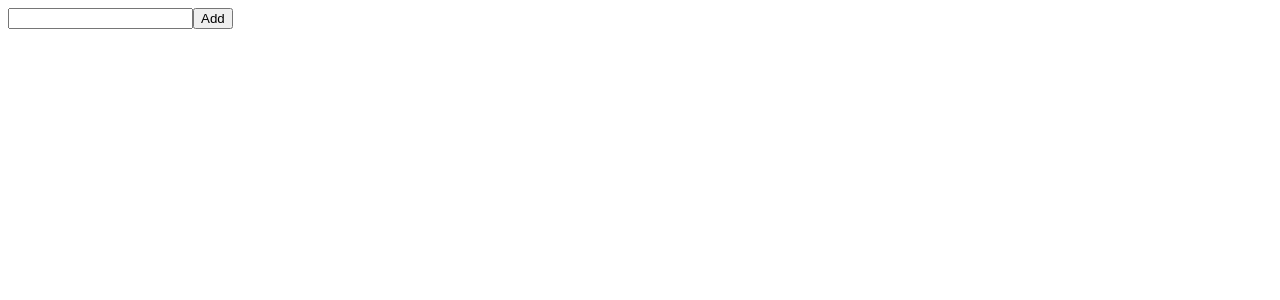
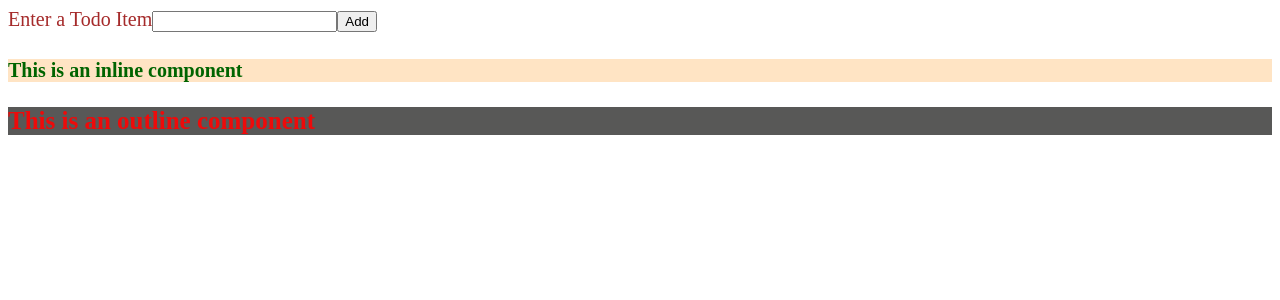
Before and after one commit to XPD-154/todolistapp, a React (Vite) app in the folder todolistapp/: page / in a window 1280 px wide. Shown: the top 300 px of the page. Built offline with nearby package versions, Linux system fonts and the light colour scheme.

Commit message:
2-15-24 different react/css styling

```diff
--- a/todolistapp/src/App.jsx
+++ b/todolistapp/src/App.jsx
@@ -1,10 +1,15 @@
+import InlineComponent from './components/InlineComponent'
+import OutlineComponent from './components/OutlineComponent'
 import Todo from './components/Todo'
+import './css/style.css'
 
 function App() {
 
   return (
     <div className="App">
       <Todo/>
+      <InlineComponent/>
+      <OutlineComponent/>
     </div>
   )
 
--- /dev/null
+++ b/todolistapp/src/components/InlineComponent.jsx
@@ -0,0 +1,7 @@
+import styles from "./inlinecomponent.module.css"
+
+export default function InlineComponent(){
+    return(
+        <h3 className={styles.header}>This is an inline component</h3>
+    )
+}
--- /dev/null
+++ b/todolistapp/src/components/OutlineComponent.jsx
@@ -0,0 +1,6 @@
+import styles from "./outlinecomponent.module.css"
+export default function OutlineComponent(){
+    return(
+        <h3 className={styles.header}>This is an outline component</h3>
+    )
+}
--- a/todolistapp/src/components/Todo.jsx
+++ b/todolistapp/src/components/Todo.jsx
@@ -1,5 +1,8 @@
 import { useState } from "react"
-import Todoitem from "./Todoitem";
+import Todoitem from "./Todoitem"
+
+//using inline styling
+const todolistItemStyle = {color: "blue", fontSize: "20px"};
 
 //component to set todolist items
 export default function Todo(){
@@ -28,10 +31,12 @@ export default function Todo(){
     return(
         <div>
             <form onSubmit={(e)=>handleSubmit(e)}>
+                <label className="label">Enter a Todo Item</label>
                 <input type="text" onChange={(e) => setTodo(e.target.value)} value={todo}/>
                 <button type="submit" >Add</button>
             </form>
-            {todos.map(item=><Todoitem key={item} item={item}/>)}
+            {/*use inline styling*/}
+            <h4 style={todolistItemStyle}>{todos.map(item=><Todoitem key={item} item={item}/>)}</h4>
         </div>
     )
 }
--- /dev/null
+++ b/todolistapp/src/components/inlinecomponent.module.css
@@ -0,0 +1,5 @@
+.header{
+    color: darkgreen;
+    background-color: bisque;
+    font-size: 20px;
+}
--- /dev/null
+++ b/todolistapp/src/components/outlinecomponent.module.css
@@ -0,0 +1,5 @@
+.header{
+    color: rgb(238, 10, 10);
+    background-color: rgb(88, 88, 87);
+    font-size: 25px;
+}
--- /dev/null
+++ b/todolistapp/src/css/style.css
@@ -0,0 +1,4 @@
+.label{
+    color: brown;
+    font-size: 20px;
+}
```
